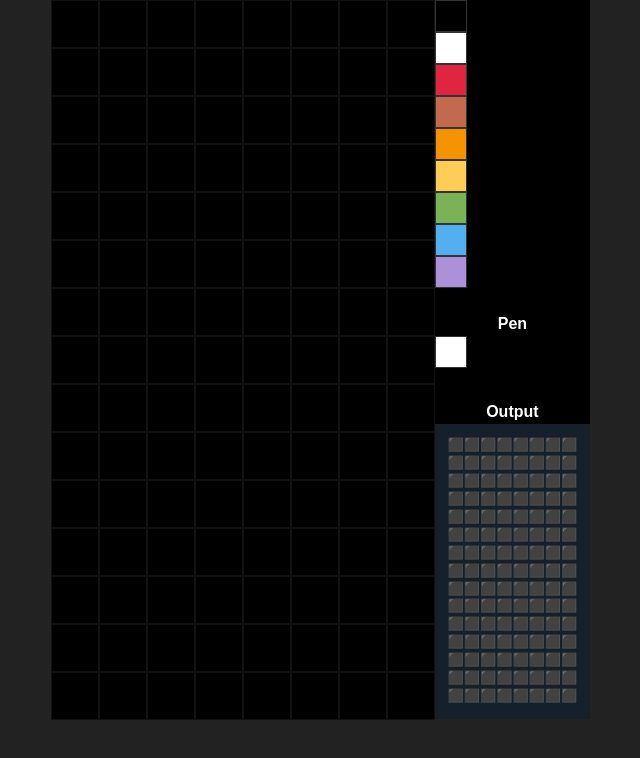
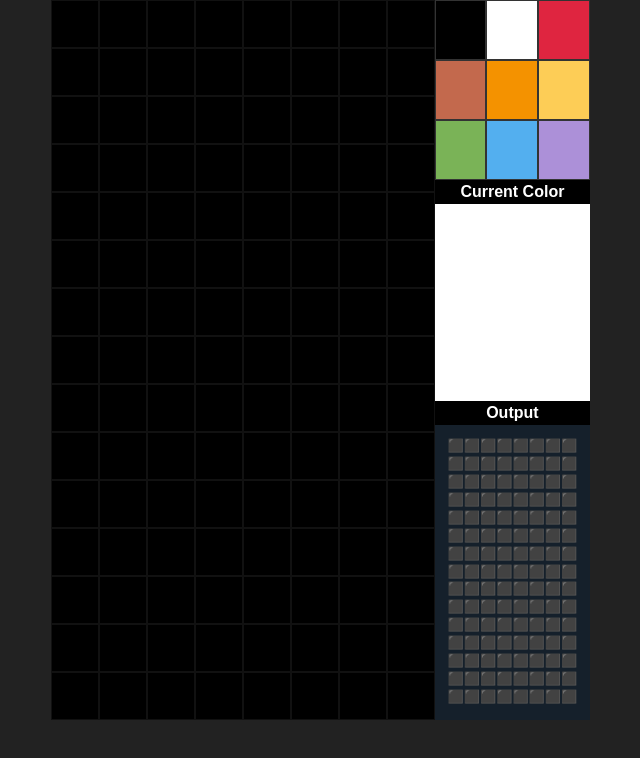
Before and after one commit to Fortyseven/TwitPaint, a Svelte app: page / in a window 1280 px wide. Shown: the top 758 px of the page, without its empty margins (277-917 px from the left). Built offline with nearby package versions, Linux system fonts and the light colour scheme.

Commit message:
Added PenIndicator component; restyled color Palette

```diff
--- a/src/App.svelte
+++ b/src/App.svelte
@@ -2,6 +2,7 @@
   import CanvasGrid from "./components/Canvas/Canvas.svelte";
   import Palette from "./components/Palette/Palette.svelte";
   import Output from "./components/Output/Output.svelte";
+  import PenIndicator from "./components/PenIndicator/PenIndicator.svelte";
 </script>
 
 <main>
@@ -9,6 +10,7 @@
     <div class="col left"><CanvasGrid /></div>
     <div class="col right">
       <Palette />
+      <PenIndicator />
       <Output />
     </div>
   </div>
--- a/src/components/Output/Output.svelte
+++ b/src/components/Output/Output.svelte
@@ -27,6 +27,7 @@
 <style>
   .wrapper {
     font-family: monospace;
+    height: auto;
     background: rgb(21, 32, 43);
     padding: 1em;
     display: inline-block;
--- a/src/components/Palette/Palette.svelte
+++ b/src/components/Palette/Palette.svelte
@@ -1,6 +1,5 @@
 <script>
   import { onDestroy } from "svelte";
-
   import colors from "../../colors.js";
   import {
     CANVAS_WIDTH,
@@ -38,30 +37,19 @@
       on:click={(ev) => selectColor(i, ev)}
     />
   {/each}
-  <br />
-  <div class="label">Pen</div>
-  <div
-    class="swatch current-color"
-    style="background-color:{colors[currentColor_store].css}"
-  />
 </div>
 
 <style>
   .palette {
-    display: inline-block;
-    height: 400px;
+    display: grid;
+    height: 25%;
     background: black;
     color: white;
-  }
-  .label {
-    color: white;
-    background: black;
-    font-weight: bold;
-    text-align: center;
+    grid-template-columns: 1fr 1fr 1fr;
   }
   .swatch {
-    width: 32px;
-    height: 32px;
+    /* width: 32px;
+    height: 32px; */
     border: 1px solid #333;
     color: white;
   }
--- /dev/null
+++ b/src/components/PenIndicator/PenIndicator.svelte
@@ -0,0 +1,30 @@
+<script>
+  import { currentColor } from "../../store";
+  import colors from "../../colors.js";
+</script>
+
+<div class="wrapper">
+  <div class="label">Current Color</div>
+  <div
+    class="swatch current-color"
+    style="background-color:{colors[$currentColor].css}"
+  />
+</div>
+
+<style>
+  .wrapper {
+    display: flex;
+    flex-direction: column;
+    width: 100%;
+    flex: auto;
+  }
+  .label {
+    color: white;
+    background: black;
+    font-weight: bold;
+    text-align: center;
+  }
+  .current-color {
+    height: 100%;
+  }
+</style>
```
